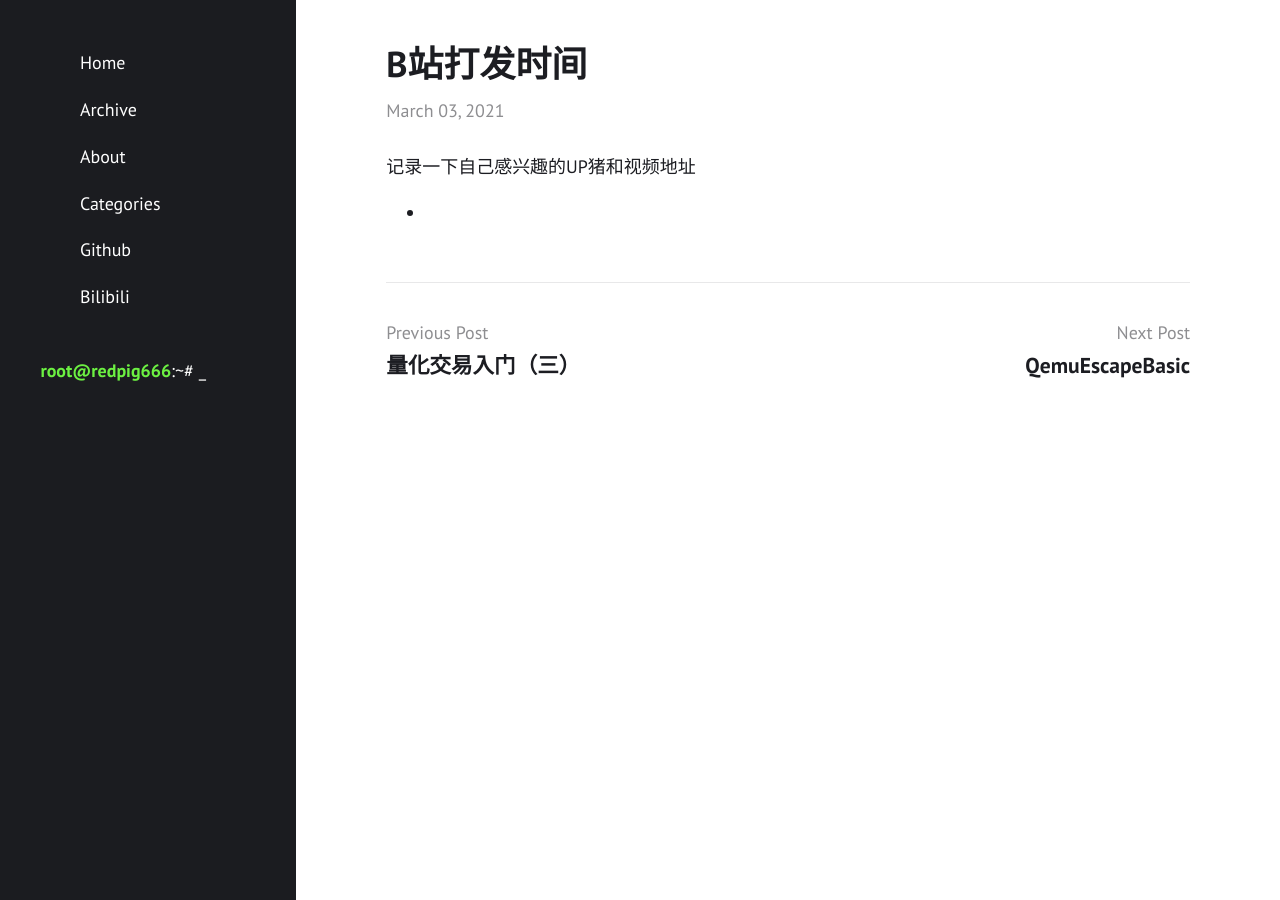
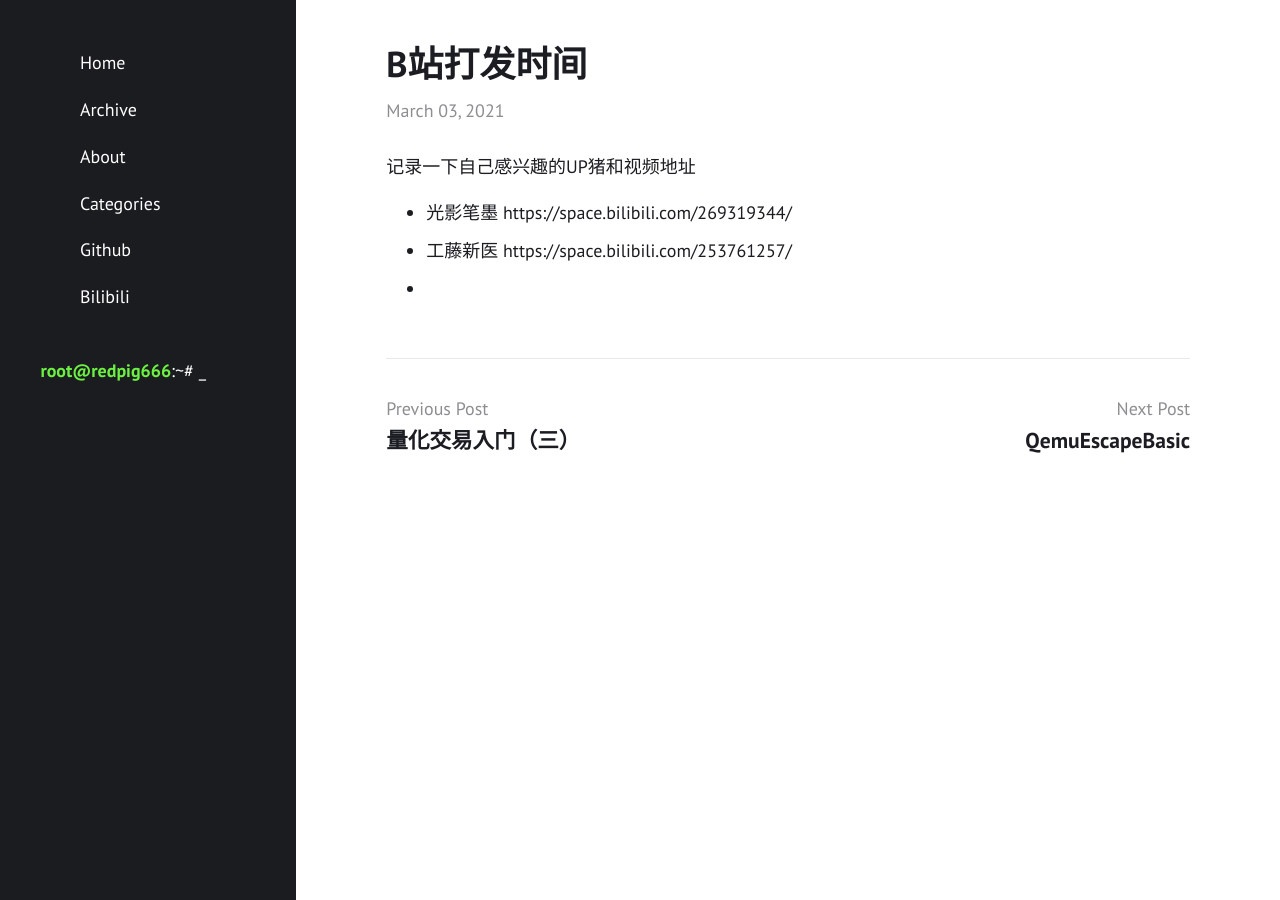
Before and after one commit to redpigsixsixsix/redpigsixsixsix.github.io, a Jekyll site: the page built from _posts/2021-03-03-B站打发时间.md, in a window 1280 px wide. Built offline with Jekyll 4.4.1, drawn with Linux system fonts in a browser that asks for light colours.

Commit message:
Update 2021-03-03-B站打发时间.md

```diff
--- a/_posts/2021-03-03-B站打发时间.md
+++ b/_posts/2021-03-03-B站打发时间.md
@@ -5,4 +5,6 @@ layout: post
 
 记录一下自己感兴趣的UP猪和视频地址
 
+- 光影笔墨 https://space.bilibili.com/269319344/
+- 工藤新医 https://space.bilibili.com/253761257/
 -
```
